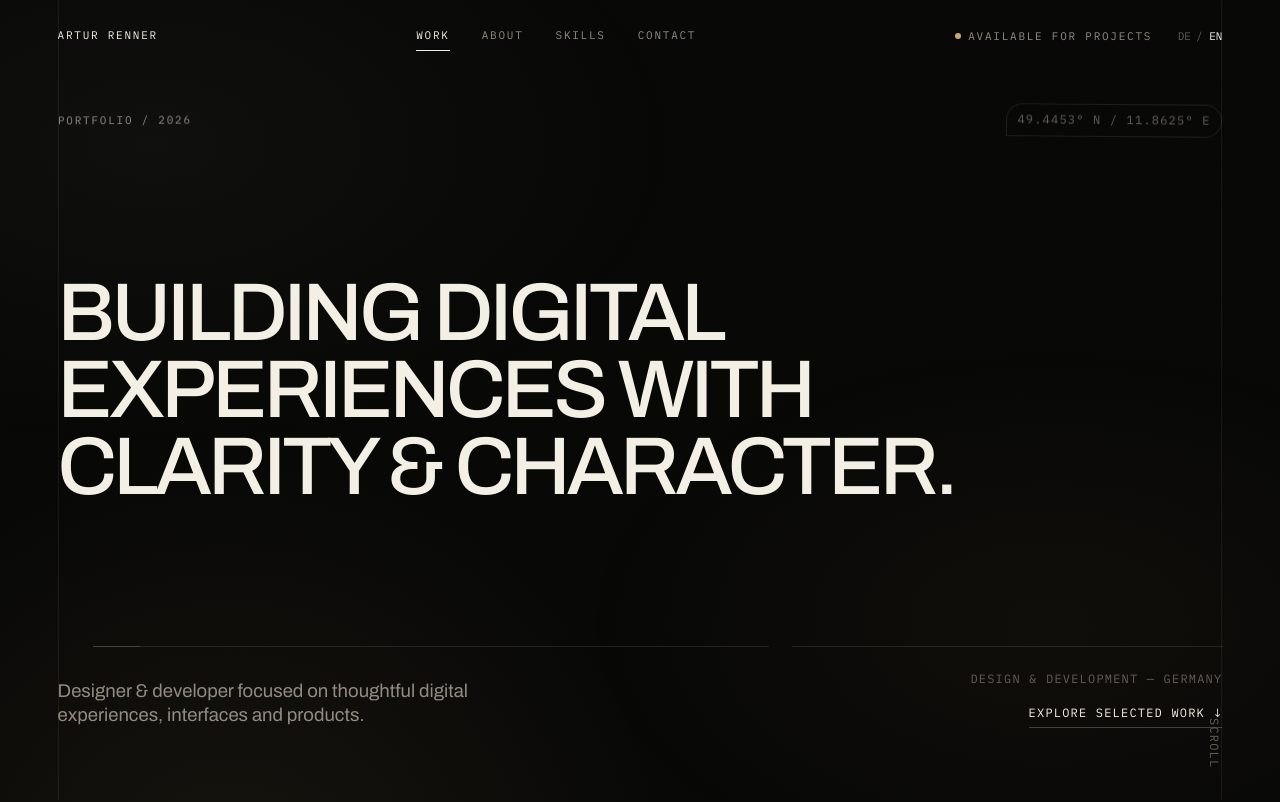
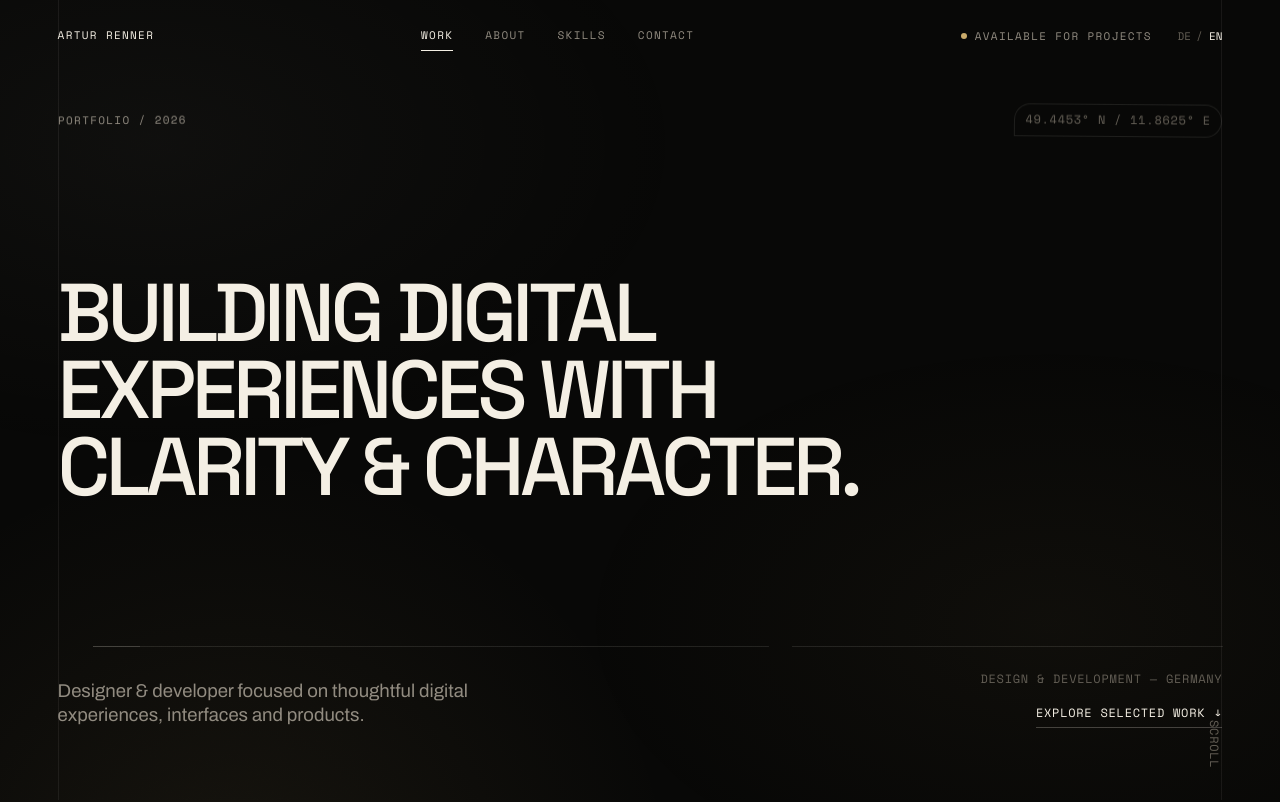
Before and after one commit to pleonastic6/Portfolio, a React (Vite) app: page / in a window 1280 px wide. Shown: the top 802 px of the page. Built offline with nearby package versions, Linux system fonts and the light colour scheme.

Commit message:
Refine typography with Nothing-inspired fonts

```diff
--- a/package.json
+++ b/package.json
@@ -11,7 +11,10 @@
   },
   "dependencies": {
     "@fontsource-variable/archivo": "^5.1.0",
+    "@fontsource-variable/space-grotesk": "^5.3.0",
     "@fontsource/ibm-plex-mono": "^5.1.0",
+    "@fontsource/silkscreen": "^5.3.0",
+    "@fontsource/space-mono": "^5.3.0",
     "react": "^18.3.1",
     "react-dom": "^18.3.1"
   },
--- a/src/components/ProjectItem.module.css
+++ b/src/components/ProjectItem.module.css
@@ -31,6 +31,7 @@
 
 .title {
   margin-top: var(--space-4);
+  font-family: var(--font-sans);
   font-size: var(--fs-h2);
   font-weight: var(--fw-medium);
   letter-spacing: var(--ls-display);
@@ -153,6 +154,7 @@
 
 .description {
   max-width: 56ch;
+  font-family: var(--font-body);
   color: var(--c-text-muted);
   transition: color var(--dur-base) var(--ease);
 }
--- a/src/sections/Hero.module.css
+++ b/src/sections/Hero.module.css
@@ -49,6 +49,7 @@
 
 .headline {
   margin-block: auto;
+  font-family: var(--font-sans);
   font-size: var(--fs-display);
   font-weight: var(--fw-medium);
   line-height: var(--lh-display);
@@ -96,6 +97,7 @@
 
 .lead {
   max-width: 42ch;
+  font-family: var(--font-body);
   font-size: var(--fs-lead);
   line-height: var(--lh-snug);
   color: var(--c-text-muted);
--- a/src/styles/base.css
+++ b/src/styles/base.css
@@ -24,7 +24,7 @@ body {
     radial-gradient(circle at 88% 54%, rgb(154 167 122 / 0.055), transparent 34rem),
     var(--c-bg);
   color: var(--c-text);
-  font-family: var(--font-sans);
+  font-family: var(--font-body);
   font-size: var(--fs-body);
   font-weight: var(--fw-regular);
   line-height: var(--lh-body);
@@ -94,6 +94,7 @@ h1,
 h2,
 h3,
 h4 {
+  font-family: var(--font-sans);
   font-weight: var(--fw-medium);
   line-height: var(--lh-tight);
   letter-spacing: var(--ls-tight);
--- a/src/styles/tokens.css
+++ b/src/styles/tokens.css
@@ -25,17 +25,18 @@
   --c-accent-dim: rgb(201 170 106 / 0.18);
 
   /* ---- Typografie --------------------------------------------------- */
-  --font-sans: 'Archivo Variable', 'Archivo', Helvetica, Arial, sans-serif;
-  --font-mono: 'IBM Plex Mono', ui-monospace, 'SFMono-Regular', Menlo, monospace;
+  --font-sans: 'Space Grotesk Variable', 'Space Grotesk', 'Archivo Variable', 'Archivo', Helvetica, Arial, sans-serif;
+  --font-body: 'Archivo Variable', 'Archivo', Helvetica, Arial, sans-serif;
+  --font-mono: 'Space Mono', 'IBM Plex Mono', ui-monospace, 'SFMono-Regular', Menlo, monospace;
 
   /*
     Technische Auszeichnung (Labels, Metadaten, Navigation, Zahlen).
     NType82 Mono greift automatisch, sobald die Datei in public/fonts/ liegt und
     src/styles/fonts.css in main.tsx importiert wird — sonst IBM Plex Mono.
   */
-  --font-tech: 'NType82 Mono', 'NType82', var(--font-mono);
+  --font-tech: 'Space Mono', 'NType82 Mono', 'NType82', var(--font-mono);
   /* Punktraster — nur für wenige Akzente, als Fließtext unlesbar. */
-  --font-dot: 'Ndot 55', var(--font-tech);
+  --font-dot: 'Silkscreen', 'Ndot 55', var(--font-tech);
 
   /* auf die längste Hero-Zeile abgestimmt — bleibt einzeilig bis 1512px */
   --fs-display: clamp(2.25rem, 6.4vw, 6.5rem);
@@ -52,10 +53,10 @@
   --lh-snug: 1.28;
   --lh-body: 1.62;
 
-  --ls-display: -0.045em;
+  --ls-display: -0.055em;
   --ls-tight: -0.025em;
-  --ls-label: 0.16em;
-  --ls-meta: 0.1em;
+  --ls-label: 0.12em;
+  --ls-meta: 0.06em;
 
   --fw-regular: 400;
   --fw-medium: 500;
```
Also changed, not shown: src/main.tsx (+6 -5 lines), 2 other files (tests, documents, lock files or other folders).
